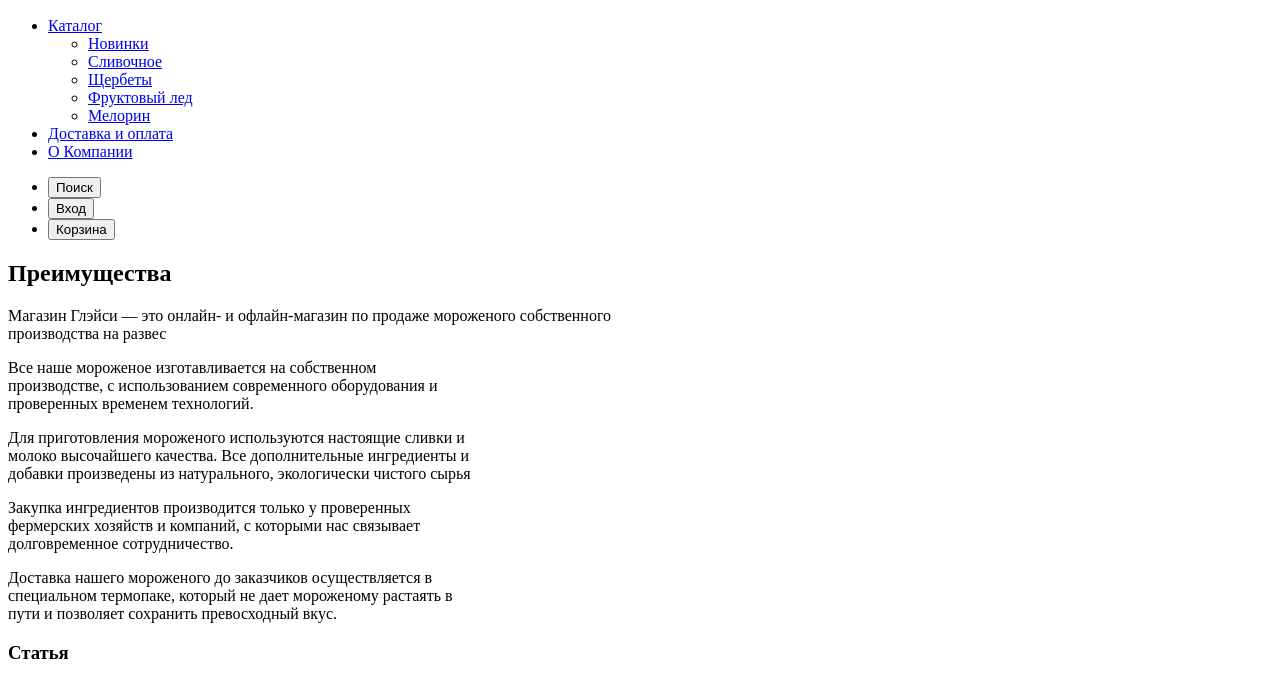
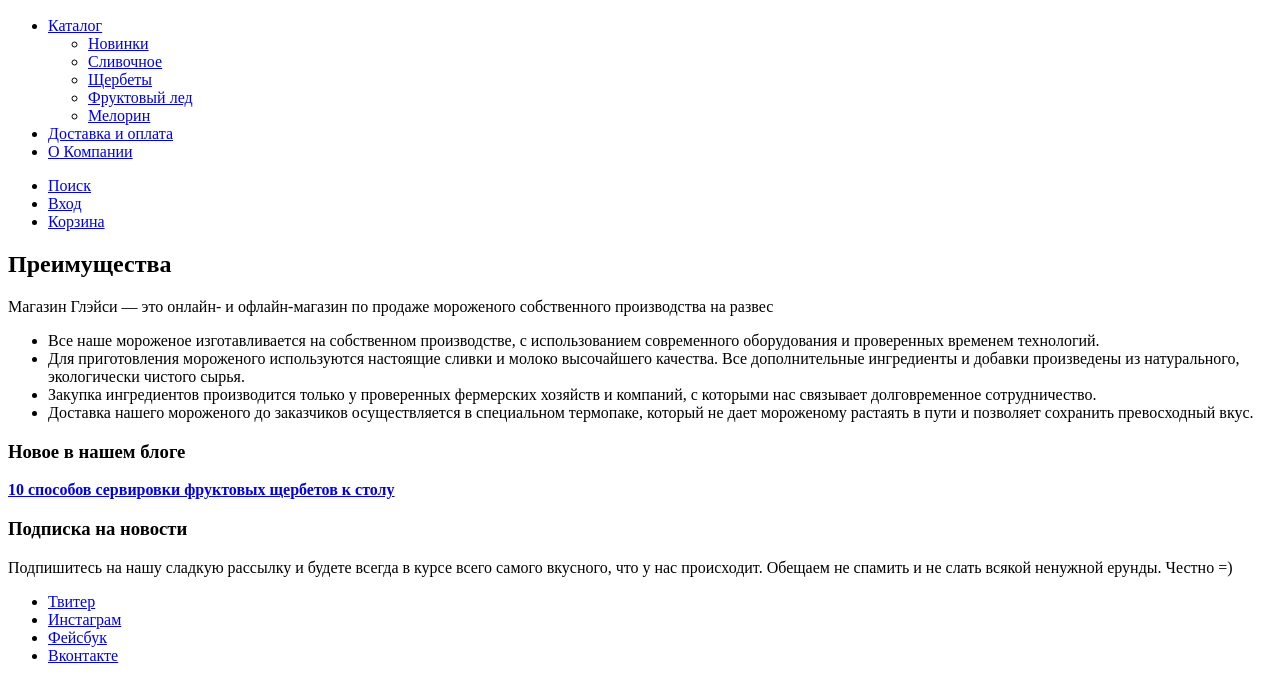
Before and after one commit to olyamosunova/1162533-gllacy-26, a plain HTML site: page index.html in a window 1280 px wide. Shown: the part 111-789 px from the top of the page. Drawn offline with Linux system fonts and the light colour scheme.

Commit message:
Замечания исправлены

```diff
--- a/index.html
+++ b/index.html
@@ -12,7 +12,7 @@
           <li><a href="catalog.html">Каталог</a>
             <ul>
               <li><a href="#">Новинки</a></li>
-              <li><a href="#">Сливочное</a></li>
+              <li><a href="catalog.html">Сливочное</a></li>
               <li><a href="#">Щербеты</a></li>
               <li><a href="#">Фруктовый лед</a></li>
               <li><a href="#">Мелорин</a></li>
@@ -24,9 +24,9 @@
         </ul>
 
         <ul>
-          <li><button type="button">Поиск</button></li>
-          <li><button type="button">Вход</button></li>
-          <li><button type="button">Корзина</button></li>
+          <li><a href="#">Поиск</a></li>
+          <li><a href="#">Вход</a></li>
+          <li><a href="#">Корзина</a></li>
         </ul>
       </nav>
     </header>
@@ -34,45 +34,50 @@
     <main>
       <section>
         <h2>Преимущества</h2>
-        <p>Магазин Глэйси — это онлайн- и офлайн-магазин по продаже мороженого собственного <br>
+        <p>Магазин Глэйси — это онлайн- и офлайн-магазин по продаже мороженого собственного
             производства на развес</p>
-        <p>Все наше мороженое изготавливается на собственном <br>
-           производстве, с использованием современного оборудования и <br>
-           проверенных временем технологий.</p>
-        <p>Для приготовления мороженого используются настоящие сливки и <br>
-          молоко высочайшего качества. Все дополнительные ингредиенты и <br>
-          добавки произведены из натурального, экологически чистого сырья</p>
-        <p>Закупка ингредиентов  производится только у проверенных <br>
-          фермерских хозяйств и компаний, с которыми нас связывает <br>
-          долговременное сотрудничество.</p>
-        <p>Доставка нашего мороженого до заказчиков осуществляется в <br>
-          специальном термопаке, который не дает мороженому растаять в <br>
-          пути и позволяет сохранить превосходный вкус.</p>
+        <ul>
+          <li>Все наше мороженое изготавливается на собственном
+             производстве, с использованием современного оборудования и
+             проверенных временем технологий.</li>
+          <li>Для приготовления мороженого используются настоящие сливки и
+            молоко высочайшего качества. Все дополнительные ингредиенты и
+            добавки произведены из натурального, экологически чистого сырья.</li>
+          <li>Закупка ингредиентов  производится только у проверенных
+            фермерских хозяйств и компаний, с которыми нас связывает
+            долговременное сотрудничество.</li>
+          <li>Доставка нашего мороженого до заказчиков осуществляется в
+            специальном термопаке, который не дает мороженому растаять в
+            пути и позволяет сохранить превосходный вкус.</li>
+        </ul>
       </section>
 
       <article class="">
-        <h3>Статья</h3>
-        <p>Новое в нашем блоге</p>
-        <b>10 способов сервировки <br>
-          фруктовых щербетов к <br>
-          столу</b>
+        <h3>Новое в нашем блоге</h3>
+        <a href="#"><b>10 способов сервировки
+          фруктовых щербетов к
+          столу</b></a>
       </article>
 
-      <div class="">
+      <section>
+        <h3>Подписка на новости</h3>
         <p>
-          Подпишитесь на нашу сладкую рассылку и будете всегда в курсе всего <br>
-          самого вкусного, что у нас происходит. Обещаем не спамить и не слать <br>
+          Подпишитесь на нашу сладкую рассылку и будете всегда в курсе всего
+          самого вкусного, что у нас происходит. Обещаем не спамить и не слать
           всякой ненужной ерунды. Честно =)
+        </p>
           <!-- Здесь будет форма с отправкой своего email-->
-        </p>
-      </div>
+      </section>
     </main>
+
     <footer>
      <div class="">
-       <a href="#">Твитер</a>
-       <a href="#">Инстаграм</a>
-       <a href="#">Фейсбук</a>
-       <a href="#">Вконтакте</a>
+       <ul>
+         <li><a href="#">Твитер</a></li>
+         <li><a href="#">Инстаграм</a></li>
+         <li><a href="#">Фейсбук</a></li>
+         <li><a href="#">Вконтакте</a></li>
+       </ul>
      </div>
 
      <p>
@@ -80,9 +85,12 @@
        <a href="#">О производстве</a>
        <a href="#">Наши документы</a>
        <a href="#">Экологические стандарты</a>
-     </P>
+     </p>
+
      <p>
-       Сделано в HTML Academy &copy; 2019</p>
+       <a href="https://htmlacademy.ru/intensive/htmlcss"><img src="https://via.placeholder.com/150x100" alt="logo-htmlacademy"></a>
+       Сделано в <a href="https://htmlacademy.ru/intensive/htmlcss">HTML Academy</a> &copy; 2019
+     </p>
     </footer>
   </body>
 </html>
```
Also changed, not shown: catalog.html (+60 -31 lines).
